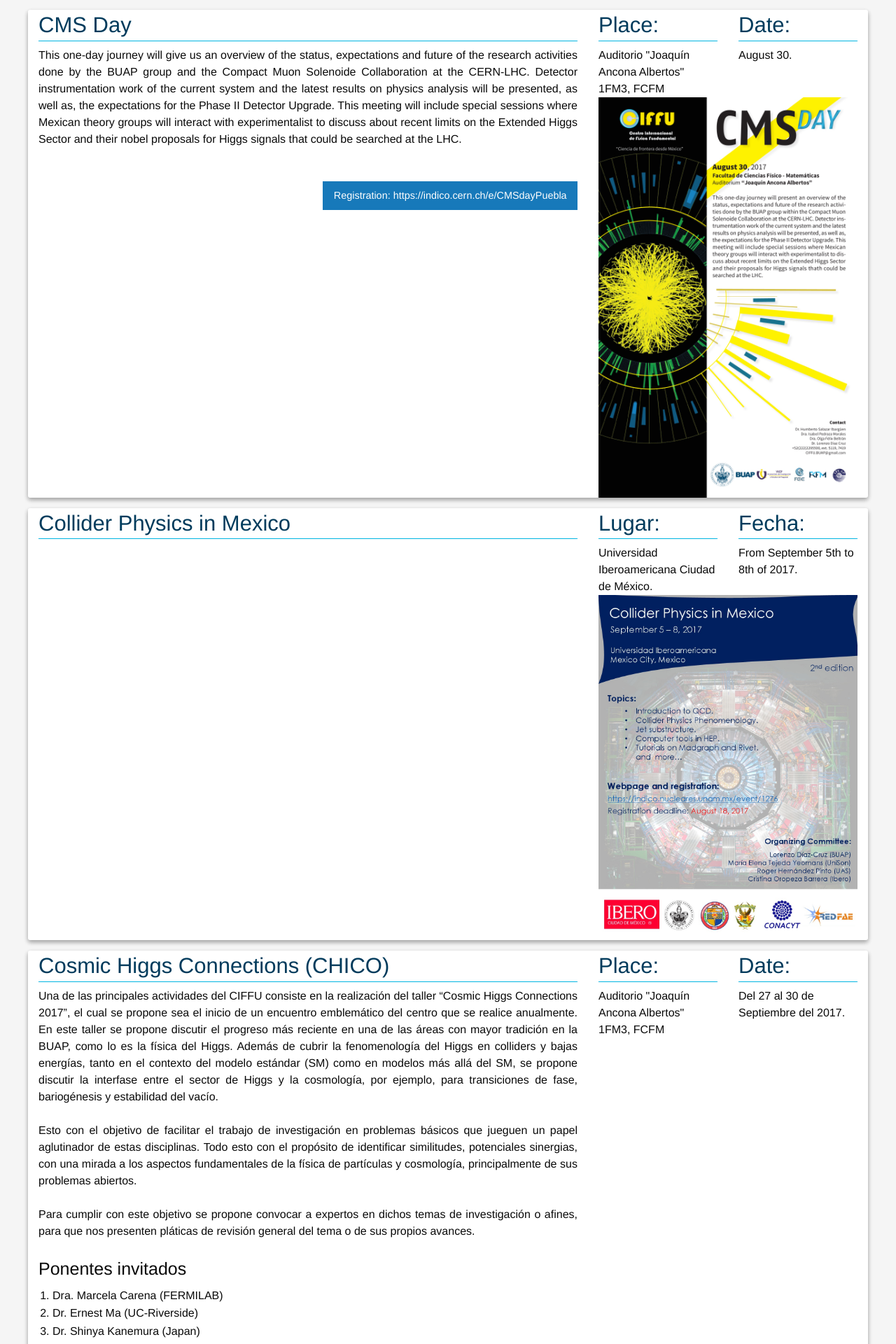
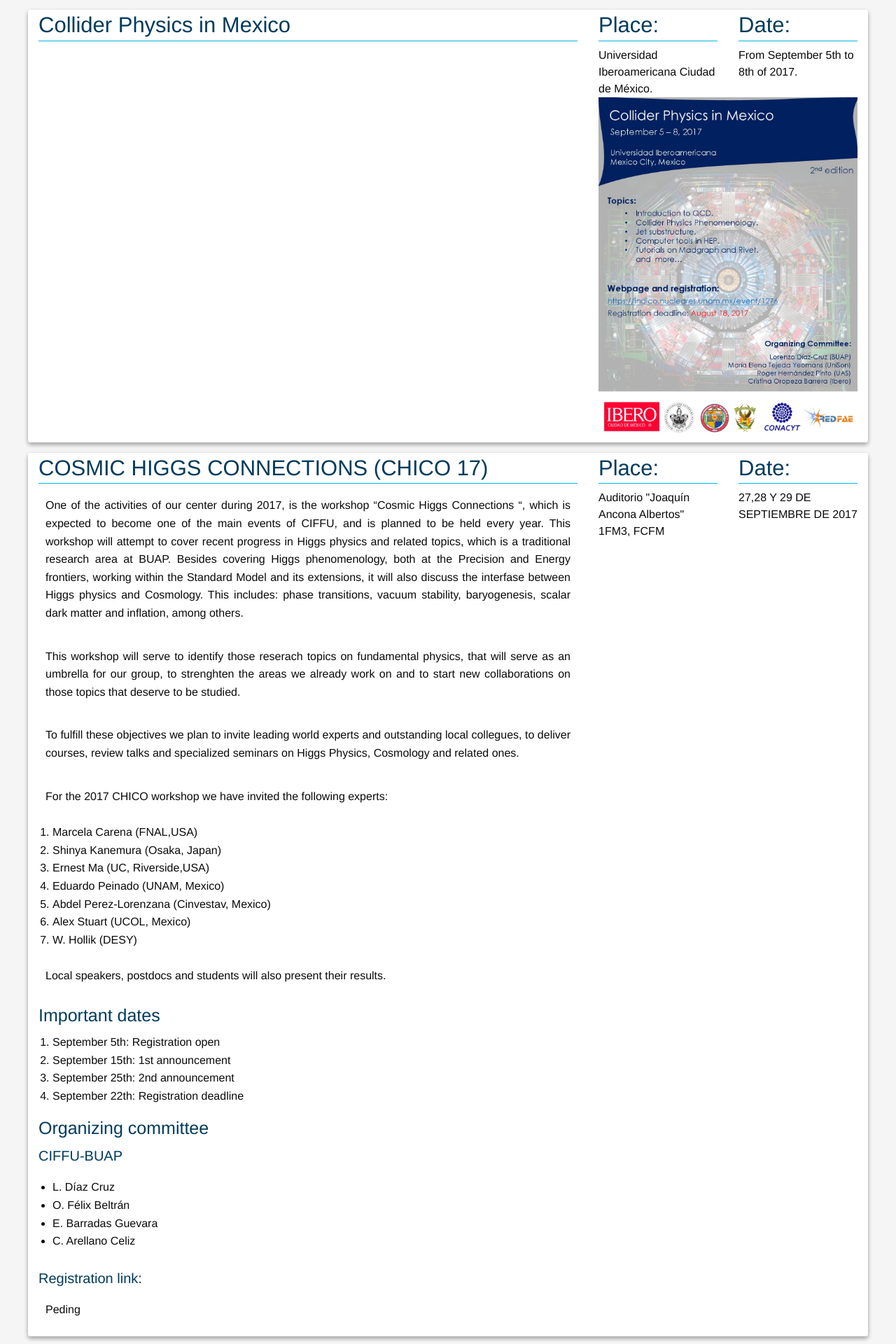
Before and after one commit to CIFFU/codigo-fuente, a PHP site: page /en/eventos.php in a window 1280 px wide. Shown: the part 254-2174 px from the top of the page at 70% size. Run offline with PHP 8.4, Linux system fonts and the light colour scheme.

Commit message:
Actualizacion de eventos
Eventos CHICO Actualizados

```diff
--- a/css/app.css
+++ b/css/app.css
@@ -544,7 +544,7 @@
 
 }
 
-.bloque-evento h1 h2 h4 h5 h6{
+.bloque-evento h1, h2, h4, h5, h6{
 	color:  #003B5C;
 }
 
--- a/en/css/app.css
+++ b/en/css/app.css
@@ -565,7 +565,7 @@
 
 }
 
-.bloque-evento h1 h2 h4 h5 h6{
+.bloque-evento h1, h2, h4, h5, h6{
 	color:  #003B5C;
 }
 
--- a/en/eventos.php
+++ b/en/eventos.php
@@ -106,46 +106,7 @@
 </div>
 -->
 
-<div class="row tarjeta bloque-evento">
-  <div class="small-12 medium-8 large-8 column  text-justify ">
-    <h3>CMS Day</h3>
 
-    This one-day journey will give us an overview of the status, expectations and future of the research activities done by the BUAP group and the Compact Muon Solenoide Collaboration at the CERN-LHC.
-Detector instrumentation work of the current system and the latest results on physics analysis will be presented, as well as, the expectations for the Phase II Detector Upgrade.
-This meeting will  include special sessions where Mexican theory groups will interact with experimentalist to discuss about recent limits on the Extended Higgs Sector and their nobel proposals for Higgs signals that could be searched at the LHC.
-
-    <br>
-    <br>
-    <br>
-    <a href="https://indico.cern.ch/event/655545/" target="_blank" class="button float-right">Registration: https://indico.cern.ch/e/CMSdayPuebla</a>
-
-  </div>
-
-  <div class="small-12 medium-4 large-4 column">
-    <div class="row">
-      <div class="small-12 medium-6 large-6 column bloque-lugar">
-        <h3>Place:</h3>
-
-         Auditorio "Joaquín Ancona Albertos" 1FM3, FCFM
-
-      </div>
-
-      <div class="small-12 medium-6 large-6 column bloque-fecha">
-        <h3>Date:</h3>
-        August 30.
-
-      </div>
-
-    </div>
-
-    <div class="row">
-      <div class="small-12 column">
-         <a href="assets\img\CMSdayPoster-001.jpg"><img src="assets\img\CMSdayPoster-001.jpg"></a>
-      </div>
-    </div>
-  </div>
-
-</div>
 
 <div class="row tarjeta bloque-evento">
   <div class="small-12 medium-8 large-8 column  text-justify ">
@@ -160,13 +121,13 @@
   <div class="small-12 medium-4 large-4 column">
     <div class="row">
       <div class="small-12 medium-6 large-6 column bloque-lugar">
-        <h3>Lugar:</h3>
+        <h3>Place:</h3>
 
           Universidad Iberoamericana Ciudad de México.
       </div>
 
       <div class="small-12 medium-6 large-6 column bloque-fecha">
-        <h3>Fecha:</h3>
+        <h3>Date:</h3>
         From September 5th to 8th of 2017.
 
       </div>
@@ -185,29 +146,78 @@
 
 <div class="row tarjeta bloque-evento">
   <div class="small-12 medium-8 large-8 column  text-justify ">
-    <h3>Cosmic Higgs Connections (CHICO)</h3>
 
-    Una de las principales actividades del CIFFU consiste en la realización del taller “Cosmic Higgs Connections 2017”, el cual se propone sea el inicio de un encuentro emblemático del centro que se realice anualmente. En este taller se propone discutir el progreso más reciente en una de las áreas con mayor tradición en la BUAP, como lo es la física del Higgs.
-Además de cubrir la fenomenología del Higgs en colliders y bajas energías, tanto en el contexto del modelo estándar (SM) como en modelos más allá del SM, se propone discutir la interfase entre el sector de Higgs y la cosmología, por ejemplo, para transiciones de fase, bariogénesis y estabilidad del vacío.
+  <h3>COSMIC HIGGS CONNECTIONS (CHICO 17)</h3>
 
-<br>
-<br>
-Esto con el objetivo de facilitar el trabajo de investigación en problemas básicos que jueguen un papel aglutinador de estas disciplinas. Todo esto con el propósito de identificar similitudes, potenciales sinergias, con una mirada a los aspectos fundamentales de la física de partículas y cosmología, principalmente de sus problemas abiertos.
+<p>
+One of the activities of our center  during 2017, is the workshop “Cosmic Higgs Connections “,
+which is expected to become one of the main events of CIFFU, and is planned to be held every year. This workshop will attempt to cover recent progress in Higgs physics and related topics, which is a  traditional research area  at BUAP.  Besides covering Higgs phenomenology, both at the Precision and Energy frontiers,  working within the Standard Model and its extensions, it  will also discuss the interfase between Higgs physics and Cosmology. This includes: phase transitions, vacuum stability, baryogenesis, scalar dark matter and inflation, among others.
+</p>
+<p>
+This workshop will serve to identify those reserach topics on fundamental physics, that will serve as an umbrella for  our group, to strenghten the areas we already work on and to start new collaborations on those topics that deserve to be studied.
+</p>
+<p>
+To fulfill  these objectives we plan to invite leading world experts and outstanding local collegues, to  deliver courses, review talks and specialized seminars on Higgs Physics, Cosmology and related ones.
+</p>
+<p>
+For the 2017 CHICO workshop  we have invited the following experts:
+</p>
 
-<br>
-<br>
-Para cumplir con este objetivo se propone convocar a expertos en dichos temas de investigación o afines, para que nos presenten pláticas de revisión general del tema o de sus propios avances.
+<ol>
+<li>Marcela Carena (FNAL,USA)</li>
+<li>Shinya Kanemura (Osaka, Japan)</li>
+<li>Ernest Ma (UC, Riverside,USA)</li>
+<li>Eduardo Peinado (UNAM, Mexico)</li>
+<li>Abdel Perez-Lorenzana (Cinvestav, Mexico)</li>
+<li>Alex Stuart (UCOL, Mexico)</li>
+<li>W. Hollik (DESY)</li>
+</ol>
 
-<br>
-<br>
-<h4>Ponentes invitados</h4>
+<p>
+Local speakers, postdocs and students will also present their results.
+</p>
+
+<h4>
+Important dates
+</h4>
 <ol>
-  <li>Dra. Marcela Carena (FERMILAB)</li>
-  <li>Dr. Ernest Ma (UC-Riverside)</li>
-  <li>Dr. Shinya Kanemura (Japan)</li>
-  <li>Dr. W. Hollik (DESY)</li>
+<li>September 5th:  Registration open</li>
+<li>September 15th: 1st announcement</li>
+<li>September 25th: 2nd announcement</li>
+<li>September 22th: Registration deadline</li>
 </ol>
-    <br>
+
+<h4>
+Organizing committee
+</h4>
+
+<h5>
+CIFFU-BUAP
+</h5>
+<ul>
+<li>
+L. Díaz Cruz
+</li>
+
+<li>
+O. Félix Beltrán
+</li>
+<li>
+E. Barradas Guevara
+</li>
+<li>
+C. Arellano Celiz
+</li>
+</ul>
+
+
+<h5>
+Registration link:
+</h5>
+<p>
+Peding
+</p>
+
 
   </div>
 
@@ -221,7 +231,7 @@
   <div class="small-12 medium-2 large-2 column bloque-fecha">
     <h3>Date:</h3>
 
-    Del 27 al 30 de Septiembre del 2017.
+     27,28 Y 29 DE SEPTIEMBRE DE 2017
   </div>
 
 </div>
@@ -253,6 +263,11 @@
                 <td>The Quantum Universe</td>
                 <td>Auditorio "Joaquín Ancona Albertos" 1FM3, FCFM</td>
                 <td>29 y 30 de Junio</td>
+              </tr>
+			  <tr>
+                <td>CMS Day</td>
+                <td>Auditorio "Joaquín Ancona Albertos" 1FM3, FCFM</td>
+                <td>30 de Agosto</td>
               </tr>
 
 
```
Also changed, not shown: en/index.php (+4 -24 lines), eventos.php (+73 -59 lines), index.php (+5 -24 lines).
